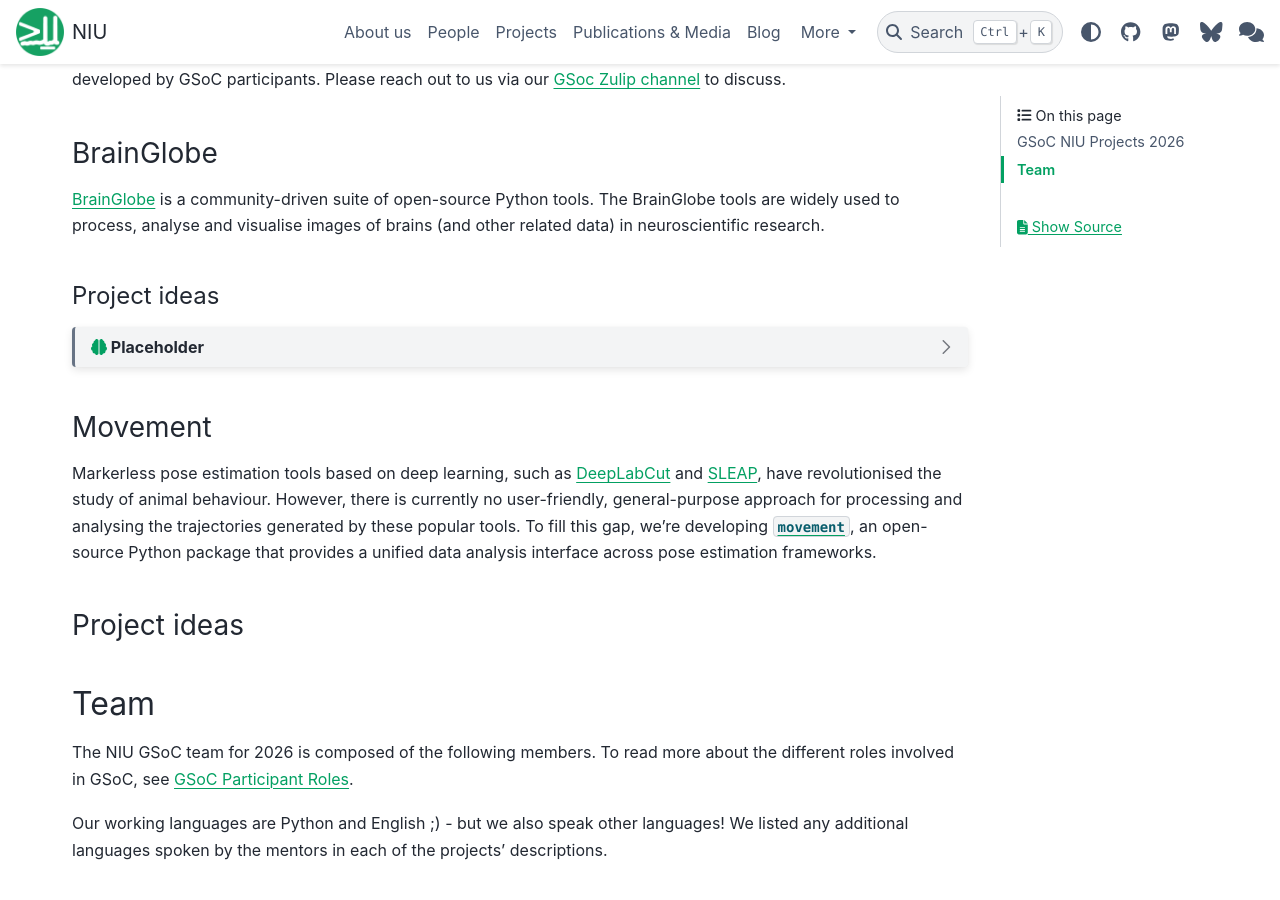
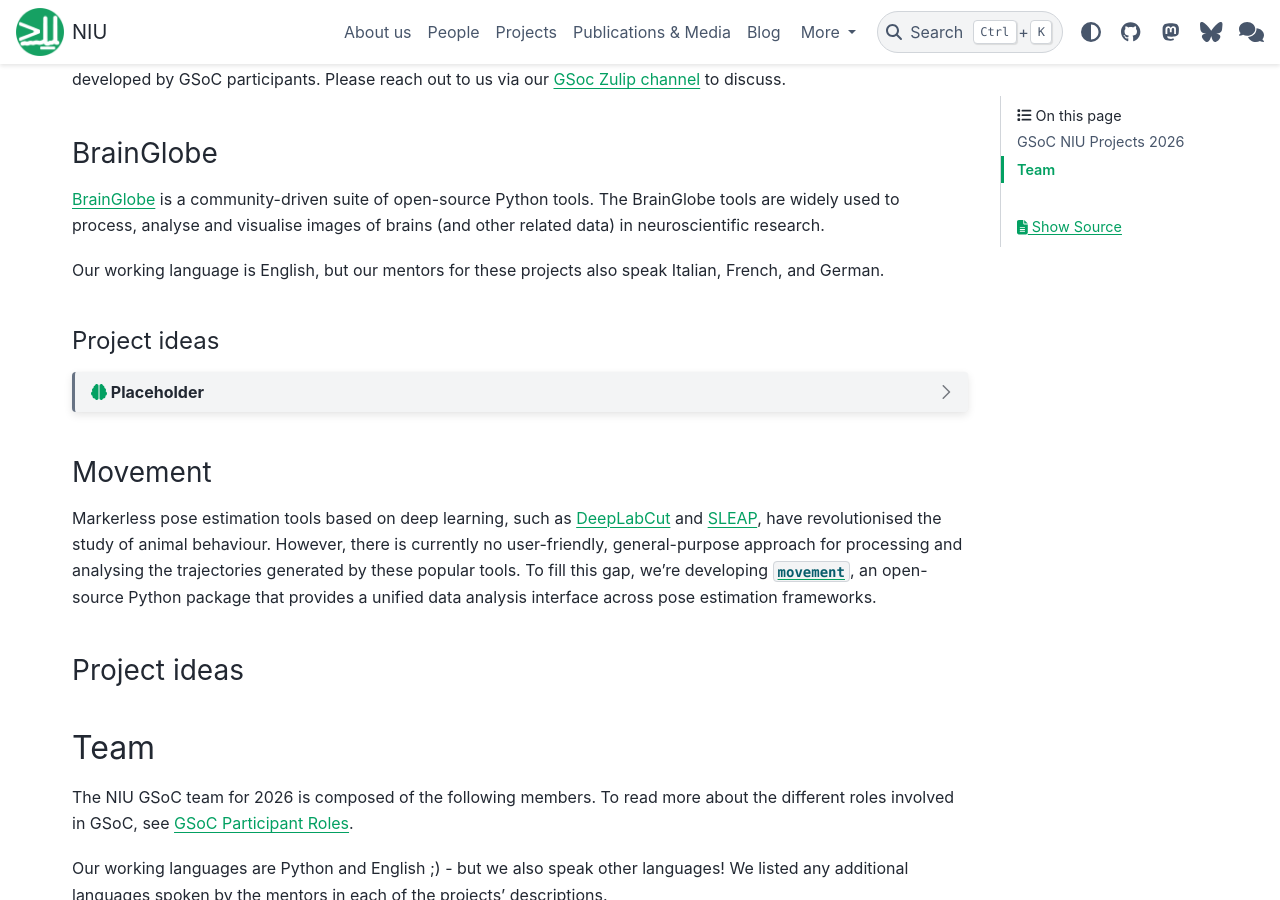
Before and after one commit to neuroinformatics-unit/neuroinformatics-unit.github.io, a Sphinx documentation site: the page built from docs/source/get-involved/gsoc/2026/index.md, in a window 1280 px wide and 900 px high, scrolled down 591 px. Built offline with Sphinx 7.4.7 and the PyData theme 0.15.4, drawn with Linux system fonts in a browser that asks for light colours; nearby versions of some CDN libraries.

Commit message:
Include brainglobe languages

```diff
--- a/docs/source/get-involved/gsoc/2026/index.md
+++ b/docs/source/get-involved/gsoc/2026/index.md
@@ -14,6 +14,8 @@ Others do not yet have specific project ideas, but all on this list welcome idea
 
 ### BrainGlobe
 [BrainGlobe](https://brainglobe.info/) is a community-driven suite of open-source Python tools. The BrainGlobe tools are widely used to process, analyse and visualise images of brains (and other related data) in neuroscientific research.
+
+Our working language is English, but our mentors for these projects also speak Italian, French, and German.
 
 #### Project ideas
 
```
